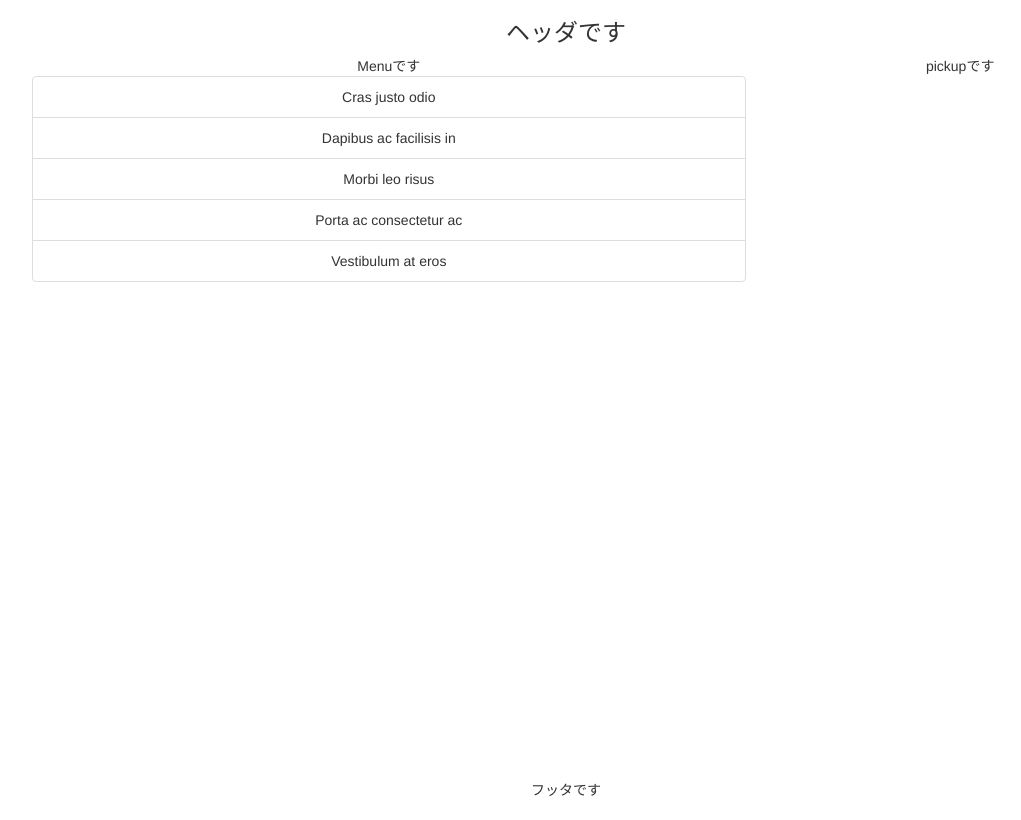
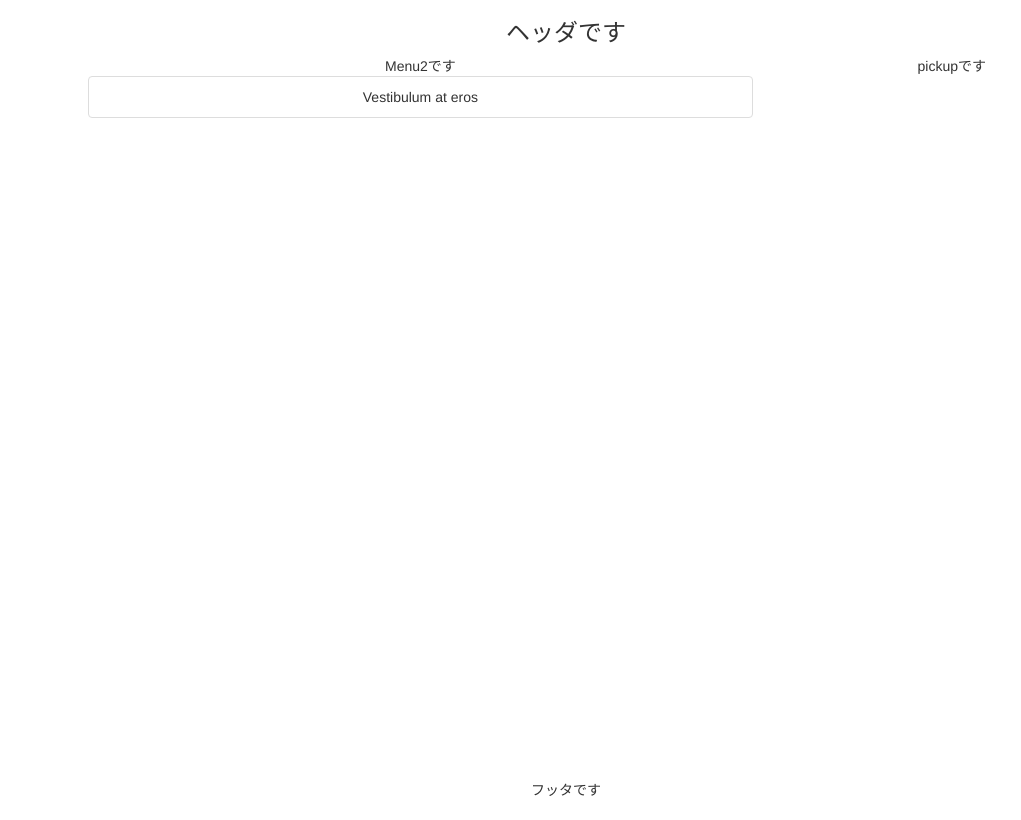
Before and after one commit to uehiro555/react-single-page-app, a React (Create React App) app: page / in a window 1280 px wide. Both pictures are taken after a click on the element "Dapibus ac facilisis in". Shown: the whole page, without its empty margins (74-1095 px from the left). Built offline with nearby package versions, Linux system fonts and the light colour scheme.

Commit message:
DOM操作サンプル実装

```diff
--- a/src/menu.js
+++ b/src/menu.js
@@ -1,26 +1,37 @@
 import React from 'react';
 import {ListGroup} from 'react-bootstrap';
 import './menu.css';
+import ReactDOM from "react-dom";
+import Pickup from "./pickup";
 
 function handleClick(e) {
     e.preventDefault();
     console.log('The link was clicked.');
 }
 
-/*
-const Menu = () => {
+function onClick() {
+    ReactDOM.render(
+        <Content2/>,
+        document.querySelector('.content')
+    );
+}
+
+const Menu2 = () => {
     return <div className="menu">
-        <div>Menuです</div>
+        <div>Menu2です</div>
         <ListGroup>
-            <ListGroup.Item onClick={handleClick}>Cras justo odio</ListGroup.Item>
-            <ListGroup.Item>Dapibus ac facilisis in</ListGroup.Item>
-            <ListGroup.Item>Morbi leo risus</ListGroup.Item>
-            <ListGroup.Item>Porta ac consectetur ac</ListGroup.Item>
             <ListGroup.Item>Vestibulum at eros</ListGroup.Item>
         </ListGroup>
     </div>
 };
-*/
+
+const Content2 = () => {
+    return <div className="content">
+        <Menu2/>
+        <Pickup/>
+    </div>
+};
+
 class Menu extends React.Component {
     constructor(props) {
         super(props);
@@ -46,7 +57,7 @@ class Menu extends React.Component {
             <div>Menuです</div>
             <ListGroup>
                 <ListGroup.Item onClick={handleClick}>Cras justo odio</ListGroup.Item>
-                <ListGroup.Item onClick={this.handleUnmount}>Dapibus ac facilisis in</ListGroup.Item>
+                <ListGroup.Item onClick={onClick}>Dapibus ac facilisis in</ListGroup.Item>
                 <ListGroup.Item>Morbi leo risus</ListGroup.Item>
                 <ListGroup.Item>Porta ac consectetur ac</ListGroup.Item>
                 <ListGroup.Item>Vestibulum at eros</ListGroup.Item>
```
